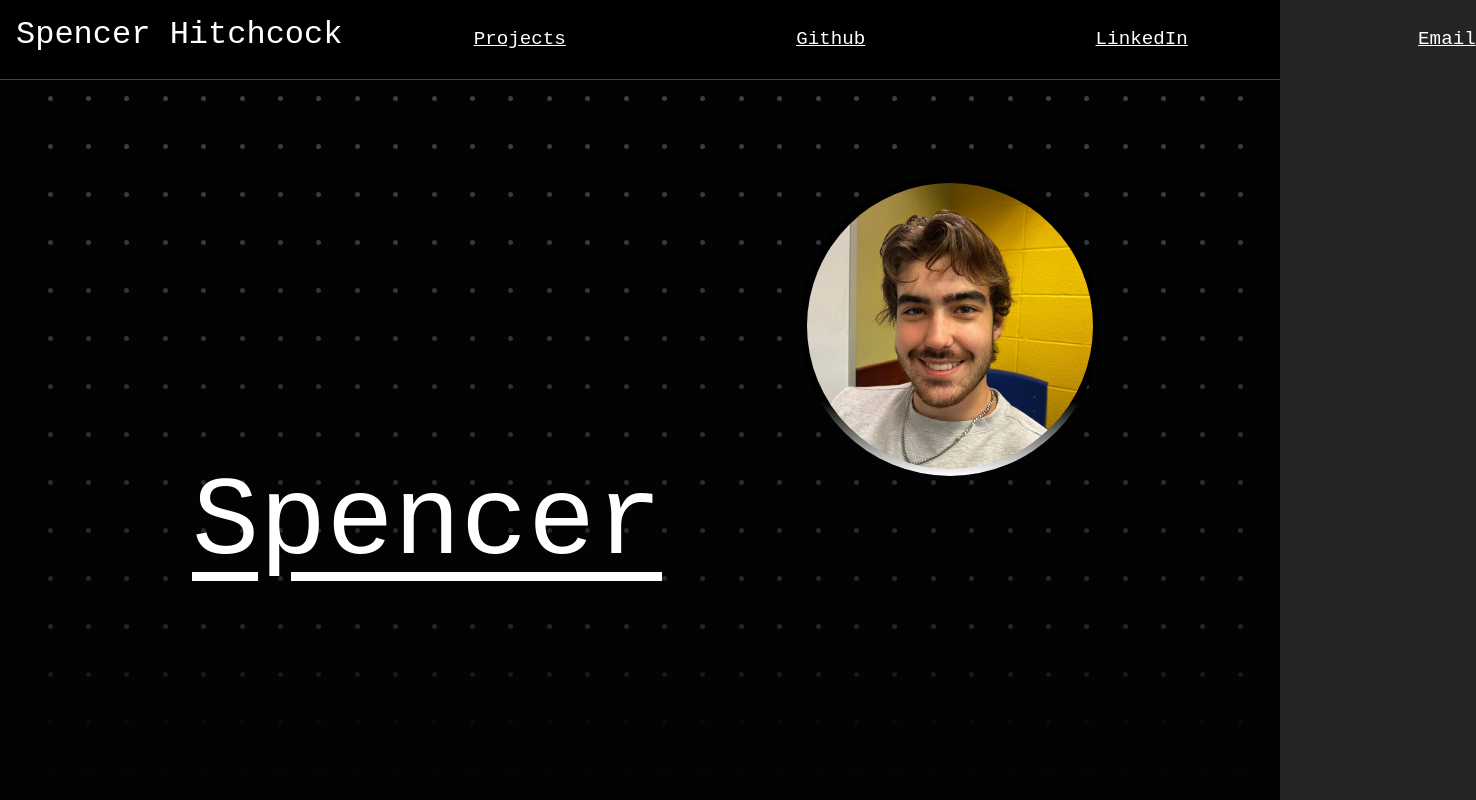
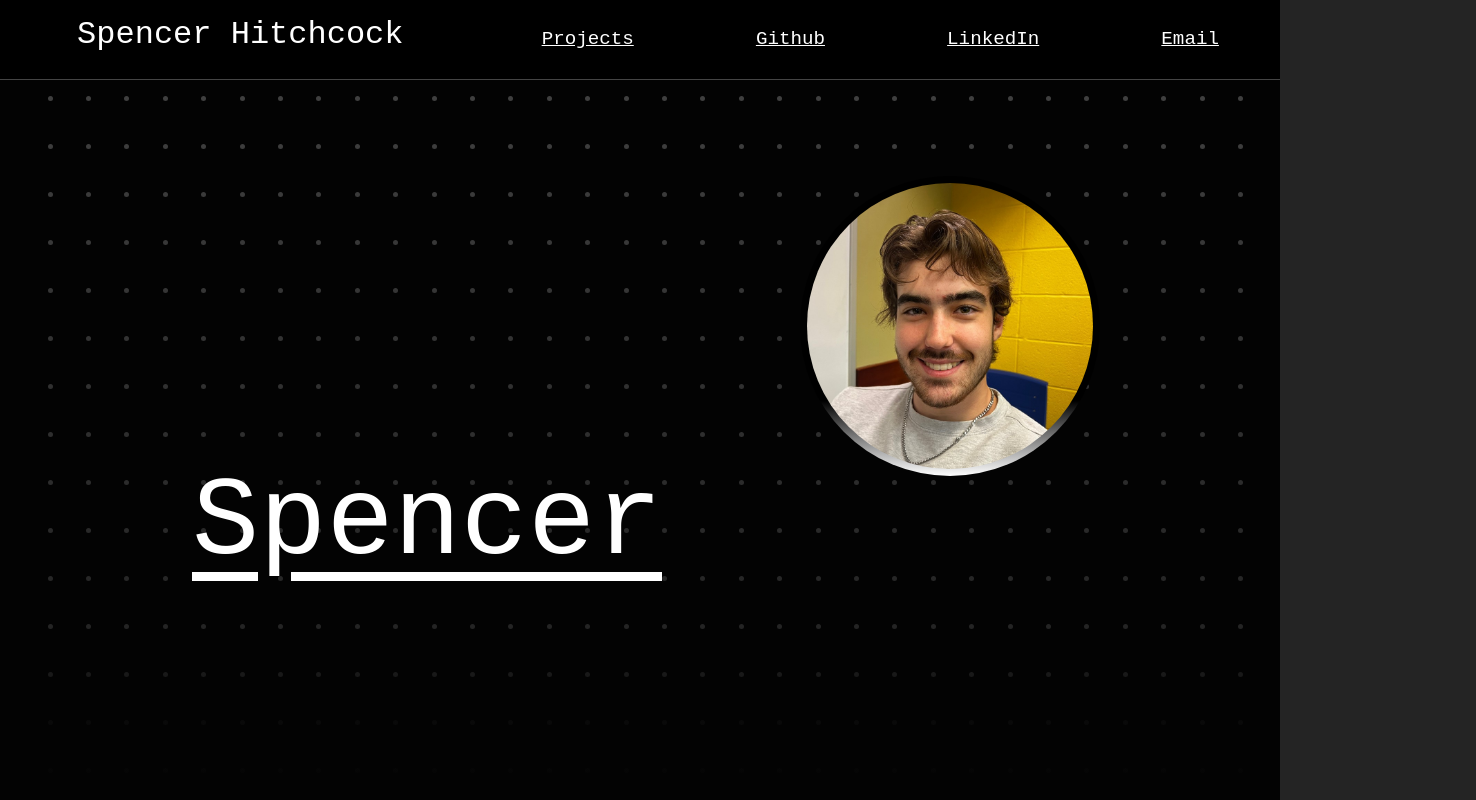
Before and after one commit to SpencerHitchcock05/portfolio_website, a React (Vite) app: page / in a window 1280 px wide. Shown: the top 800 px of the page, 1476 px wide, since content can reach past the window. Built offline with nearby package versions, Linux system fonts and the light colour scheme.

Commit message:
changed nav spacing

```diff
--- a/src/App.css
+++ b/src/App.css
@@ -58,6 +58,8 @@ nav {
   z-index: 1;
   background-color: black;
 
+  box-sizing: border-box;
+
   display: flex;
   justify-content: space-around;
   align-items: center;
@@ -69,7 +71,7 @@ nav {
 }
 
 nav > a {
-  margin: 9%;
+  margin: 0%;
 }
 
 nav > a:link {
```
